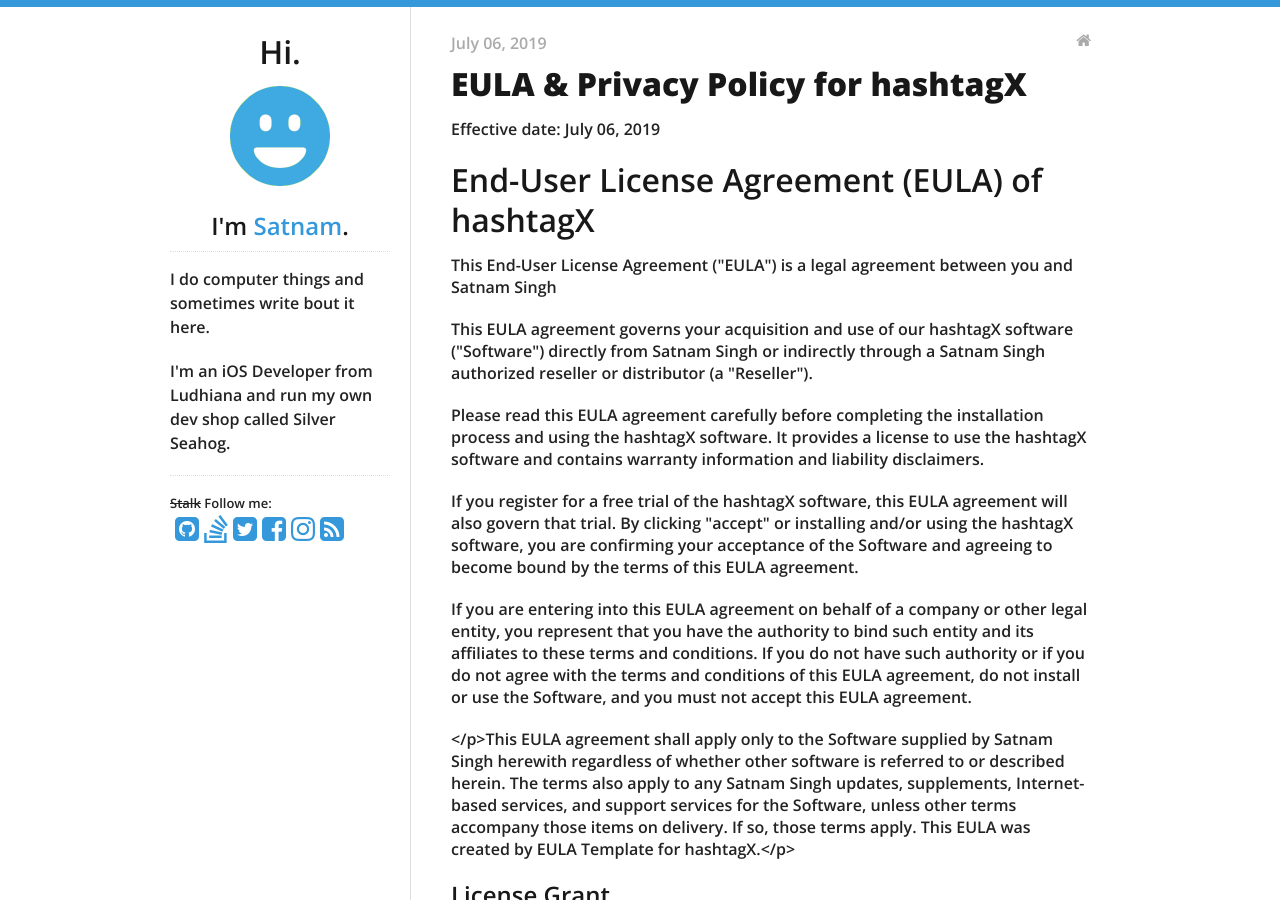
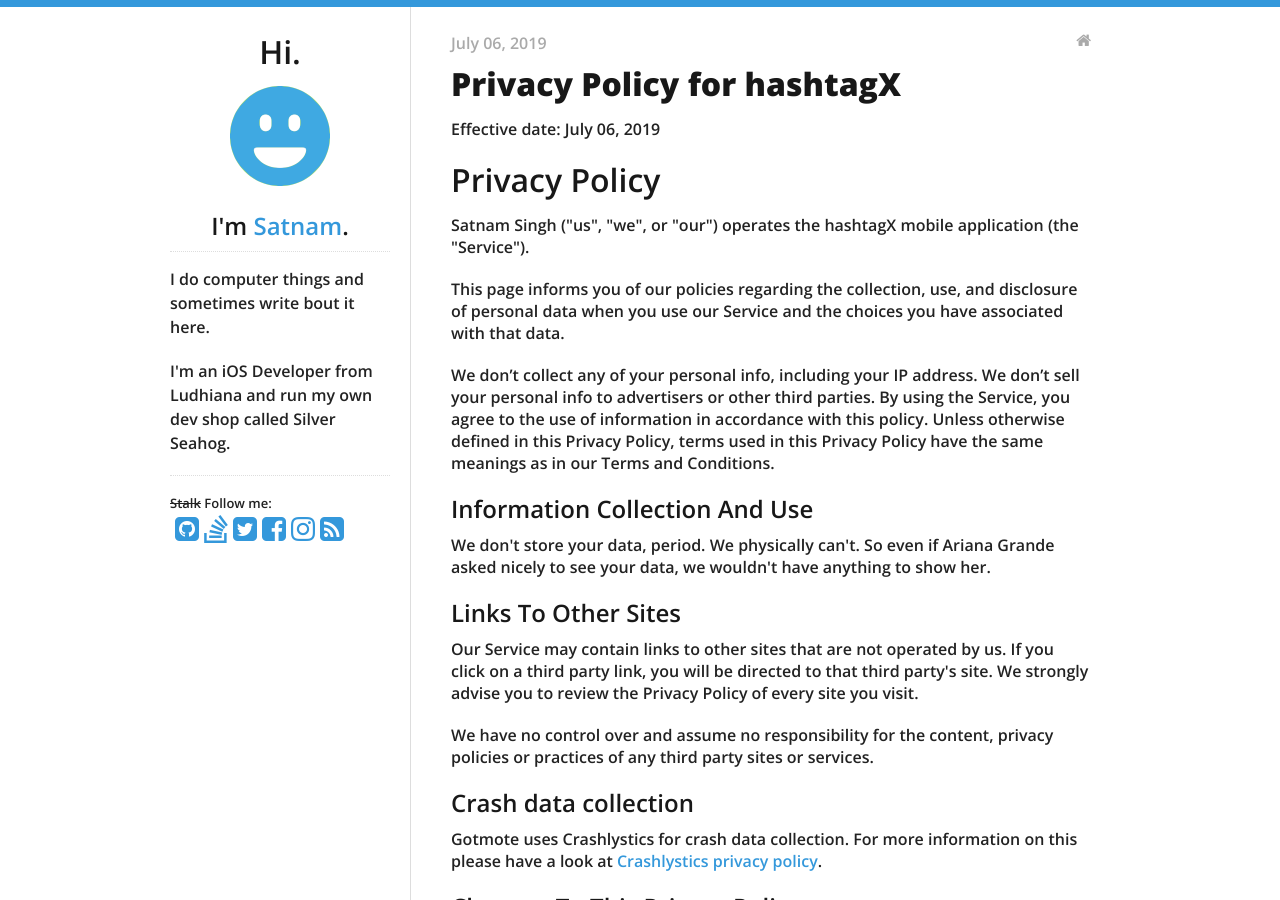
Before and after one commit to 29satnam/29satnam.github.io, a Jekyll site: the page built from _posts/2019-07-06-Privacy-Policy.md, in a window 1280 px wide and 900 px high. Built offline with Jekyll 4.4.1, drawn with Linux system fonts in a browser that asks for light colours; some of the changed text lies outside the part shown.

Commit message:
Update 2019-07-06-Privacy-Policy.md

```diff
--- a/_posts/2019-07-06-Privacy-Policy.md
+++ b/_posts/2019-07-06-Privacy-Policy.md
@@ -1,54 +1,11 @@
 ---
 layout: post
-title: EULA & Privacy Policy for hashtagX
+title: Privacy Policy for hashtagX
 categories:
 - blog
 ---
 
 <p>Effective date: July 06, 2019</p>
-
-<h1>End-User License Agreement (EULA) of hashtagX</h1>
-
-<p>This End-User License Agreement ("EULA") is a legal agreement between you and Satnam Singh</p>
-
-<p>This EULA agreement governs your acquisition and use of our hashtagX software ("Software") directly from Satnam Singh or indirectly through a Satnam Singh authorized reseller or distributor (a "Reseller").</p>
-
-<p>Please read this EULA agreement carefully before completing the installation process and using the hashtagX software. It provides a license to use the hashtagX software and contains warranty information and liability disclaimers.</p>
-
-<p>If you register for a free trial of the hashtagX software, this EULA agreement will also govern that trial. By clicking "accept" or installing and/or using the hashtagX software, you are confirming your acceptance of the Software and agreeing to become bound by the terms of this EULA agreement.</p>
-
-<p>If you are entering into this EULA agreement on behalf of a company or other legal entity, you represent that you have the authority to bind such entity and its affiliates to these terms and conditions. If you do not have such authority or if you do not agree with the terms and conditions of this EULA agreement, do not install or use the Software, and you must not accept this EULA agreement.</p>
-
-</p>This EULA agreement shall apply only to the Software supplied by Satnam Singh herewith regardless of whether other software is referred to or described herein. The terms also apply to any Satnam Singh updates, supplements, Internet-based services, and support services for the Software, unless other terms accompany those items on delivery. If so, those terms apply. This EULA was created by EULA Template for hashtagX.</p>
-
-<h2>License Grant</h2>
-
-<p>Satnam Singh hereby grants you a personal, non-transferable, non-exclusive licence to use the hashtagX software on your devices in accordance with the terms of this EULA agreement.</p>
-
-<p>You are permitted to load the hashtagX software (for example a PC, laptop, mobile or tablet) under your control. You are responsible for ensuring your device meets the minimum requirements of the hashtagX software.</p>
-
-<h2>You are not permitted to:</h2>
-
-<p>Edit, alter, modify, adapt, translate or otherwise change the whole or any part of the Software nor permit the whole or any part of the Software to be combined with or become incorporated in any other software, nor decompile, disassemble or reverse engineer the Software or attempt to do any such things</p>
-<p>Reproduce, copy, distribute, resell or otherwise use the Software for any commercial purpose</p>
-<p>Allow any third party to use the Software on behalf of or for the benefit of any third party</p>
-<p>Use the Software in any way which breaches any applicable local, national or international law</p>
-<p>use the Software for any purpose that Satnam Singh considers is a breach of this EULA agreement</p>
-<h2>Intellectual Property and Ownership</h2>
-
-<p>Satnam Singh shall at all times retain ownership of the Software as originally downloaded by you and all subsequent downloads of the Software by you. The Software (and the copyright, and other intellectual property rights of whatever nature in the Software, including any modifications made thereto) are and shall remain the property of Satnam Singh.</p>
-
-<p>Satnam Singh reserves the right to grant licences to use the Software to third parties.</p>
-
-<h2>Termination</h2>
-
-<p>This EULA agreement is effective from the date you first use the Software and shall continue until terminated. You may terminate it at any time upon written notice to Satnam Singh.</p>
-
-<p>It will also terminate immediately if you fail to comply with any term of this EULA agreement. Upon such termination, the licenses granted by this EULA agreement will immediately terminate and you agree to stop all access and use of the Software. The provisions that by their nature continue and survive will survive any termination of this EULA agreement.</p>
-
-<h2>Governing Law</h2>
-
-<p>This EULA agreement, and any dispute arising out of or in connection with this EULA agreement, shall be governed by and construed in accordance with the laws of in.</p>
 
 <h1>Privacy Policy</h1>
 
```
Also changed, not shown: other parts of _posts/2019-07-06-Privacy-Policy.md (+0 -2 lines).
